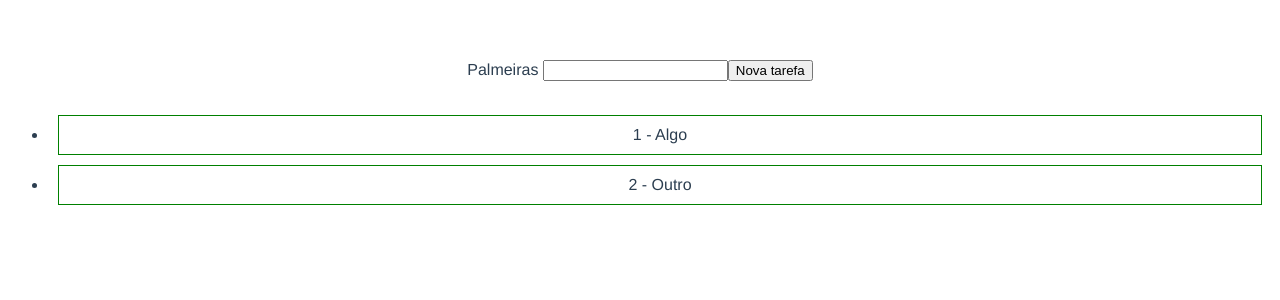
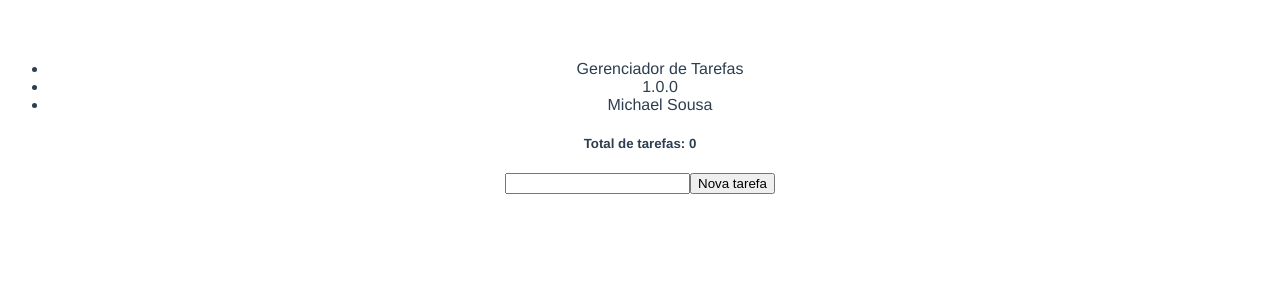
Before and after one commit to msousacode/treinamento-vuejs, a Vue app in the folder projeto2/app-task/: page / in a window 1280 px wide. Shown: the top 300 px of the page. Built offline with nearby package versions, Linux system fonts and the light colour scheme.

Commit message:
feat: implementado o adicionar tarefas

```diff
--- a/projeto2/app-task/src/components/Tarefas.vue
+++ b/projeto2/app-task/src/components/Tarefas.vue
@@ -1,12 +1,26 @@
 <template>
-  <!--Componente Pai de todas as tarefas-->
+  <!--Componente Pai de todas as tarefas.-->
   <div id="tarefas">
-    {{ teste }}
-    <!--Recebe o descritivo da tarefa-->
-    <input type="text" />
+    <ul>
+      <li>
+        {{ nomeApp }}
+      </li>
+      <li>
+        {{ versao }}
+      </li>
+      <li>
+        {{ desenvolvedor }}
+      </li>
+    </ul>
 
-    <!--Cria a tarfefa adicionando a mesma dentro de um array itens onde ficam armazenadas todas as tarefas-->
-    <button type="button" @click="adicionarTarefa('Teste')">Nova tarefa</button>
+    <!--Total das tarefas-->
+    <h5>Total de tarefas: {{ tarefas.length }}</h5>
+
+    <!--Recebe o descritivo da tarefa.-->
+    <input type="text" v-model="descritivoTarefa" />
+
+    <!--Cria a tarfefa adicionando a mesma dentro de um array itens onde ficam armazenadas todas as tarefas.-->
+    <button type="button" @click="adicionarTarefa()">Nova tarefa</button>
 
     <br />
     <br />
@@ -14,7 +28,7 @@
     <ul>
       <!-- Aqui estou realizando a interação do array de objetos
         Sendo que esses itens representarão as tarefas.-->
-      <li v-for="(item, index) in itens()" :key="item.message">
+      <li v-for="(item, index) in tarefas" :key="item.message">
         <div id="tarefa">{{ index + 1 }} - {{ item.message }}</div>
       </li>
     </ul>
@@ -24,18 +38,23 @@
 <script>
 export default {
   name: "App",
-  data: function () {
+  data: () => {
+    //Todas essas propriedades estão na DOM.
+    //A declaração deleas na propriedade data torna possível realizar o binding de dados.
     return {
-      teste: "Palmeiras",
+      nomeApp: "Gerenciador de Tarefas",
+      versao: "1.0.0",
+      desenvolvedor: "Michael Sousa",
+      descritivoTarefa: "",
+      tarefas: [],
     };
   },
   methods: {
-    //A função itens retorna o array de objetos que representa as minhas tarefas.
-    itens() {
-      return [{ message: "Algo" }, { message: "Outro" }];
-    },
-    adicionarTarefa(value) {
-      console.info(value);
+    //Metódo responsável por adicionar uma tarefa.
+    adicionarTarefa() {
+      this.tarefas.unshift({
+        message: this.descritivoTarefa,
+      });
     },
   },
 };
```
